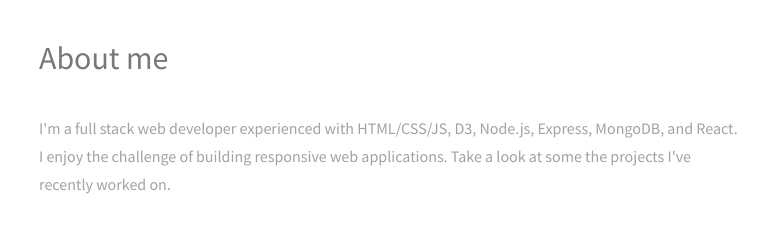
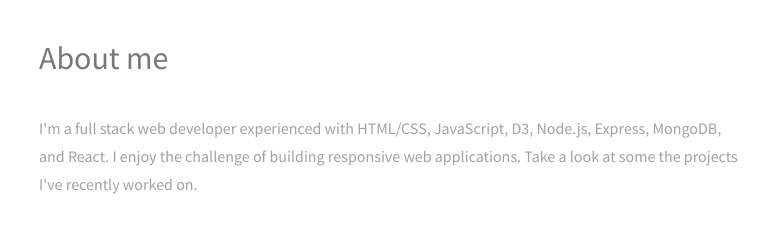
Before and after one commit to krothenbaum/portfolio, a plain HTML site: page index.html in a window 1280 px wide. Shown: the part 94-342 px from the top of the page, 473-1249 px from the left. Drawn offline with Linux system fonts and the light colour scheme.

Commit message:
about me update

```diff
--- a/index.html
+++ b/index.html
@@ -30,7 +30,7 @@
 			<section>
 				<header class='resume'>
 					<h2>About me</h2>
-					<p>I'm a full stack web developer experienced with HTML/CSS/JS, D3, Node.js, Express, MongoDB, and React. I enjoy the challenge of building responsive web applications. Take a look at some the projects I've recently worked on. </p>
+					<p>I'm a full stack web developer experienced with HTML/CSS, JavaScript, D3, Node.js, Express, MongoDB, and React. I enjoy the challenge of building responsive web applications. Take a look at some the projects I've recently worked on. </p>
 				</header>
 			</section>
 
```
